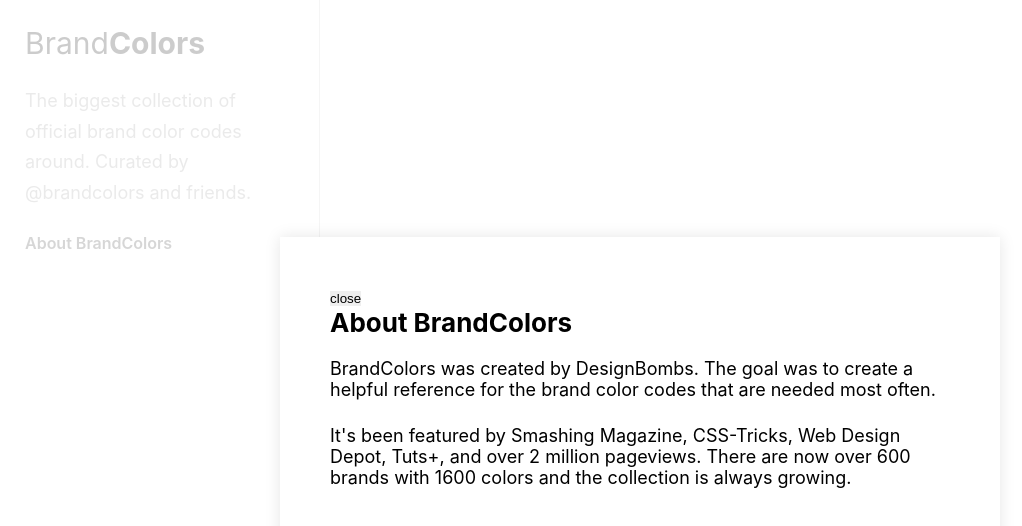
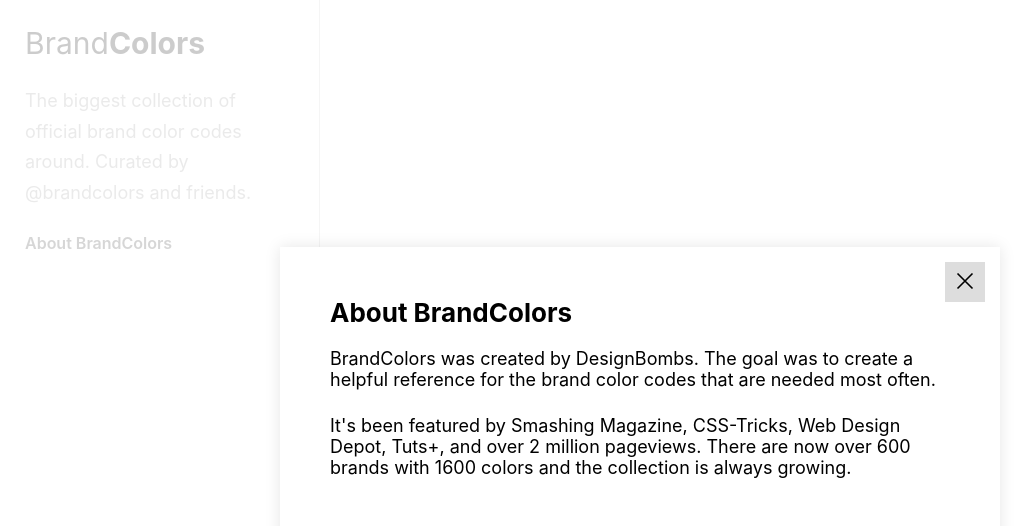
Before and after one commit to yenilikci/React-Brand-Colors, a React (Create React App) app: page / in a window 1280 px wide. Both pictures are taken after a click on the link "About BrandColors". Shown: the top 526 px of the page, without its empty margins (0-1022 px from the left). Built offline with nearby package versions, Linux system fonts and the light colour scheme.

Commit message:
GrClose eklendi , stillendirme tamamlandı

```diff
--- a/src/components/Sidebar.js
+++ b/src/components/Sidebar.js
@@ -1,5 +1,6 @@
 import {useState} from 'react'
 import Modal from 'react-modal'
+import {GrClose} from 'react-icons/gr'
 
 function Sidebar(props){
 
@@ -31,7 +32,9 @@
             className="about-modal"
             overlayClassName="about-modal-overlay"
             >
-            <button onClick={toggleModal}>close</button>
+            <button className="modal-close-btn" onClick={toggleModal}>
+                <GrClose/>
+            </button>
             <h3>
                 About BrandColors
             </h3>
--- a/src/index.scss
+++ b/src/index.scss
@@ -60,6 +60,12 @@
           display: block;
           font-weight: 600;
           color: #333333;
+          cursor: pointer;
+
+          &:hover {
+            color: #0099e5;
+          }
+
         }
       }
     }
@@ -71,6 +77,22 @@
   background: #fff;
   box-shadow: 0 0 15px 0 rgba(#000, .1);
   padding: 50px;
+  position: relative;
+
+  .modal-close-btn {
+    position: absolute;
+    top: 15px;
+    right: 15px;
+    width: 40px;
+    height: 40px;
+    background: #ddd;
+    cursor: pointer;
+
+    svg {
+      height: 20px;
+      width: 20px;
+    }
+  }
 
   h3 {
     font-size: 26px;
```
